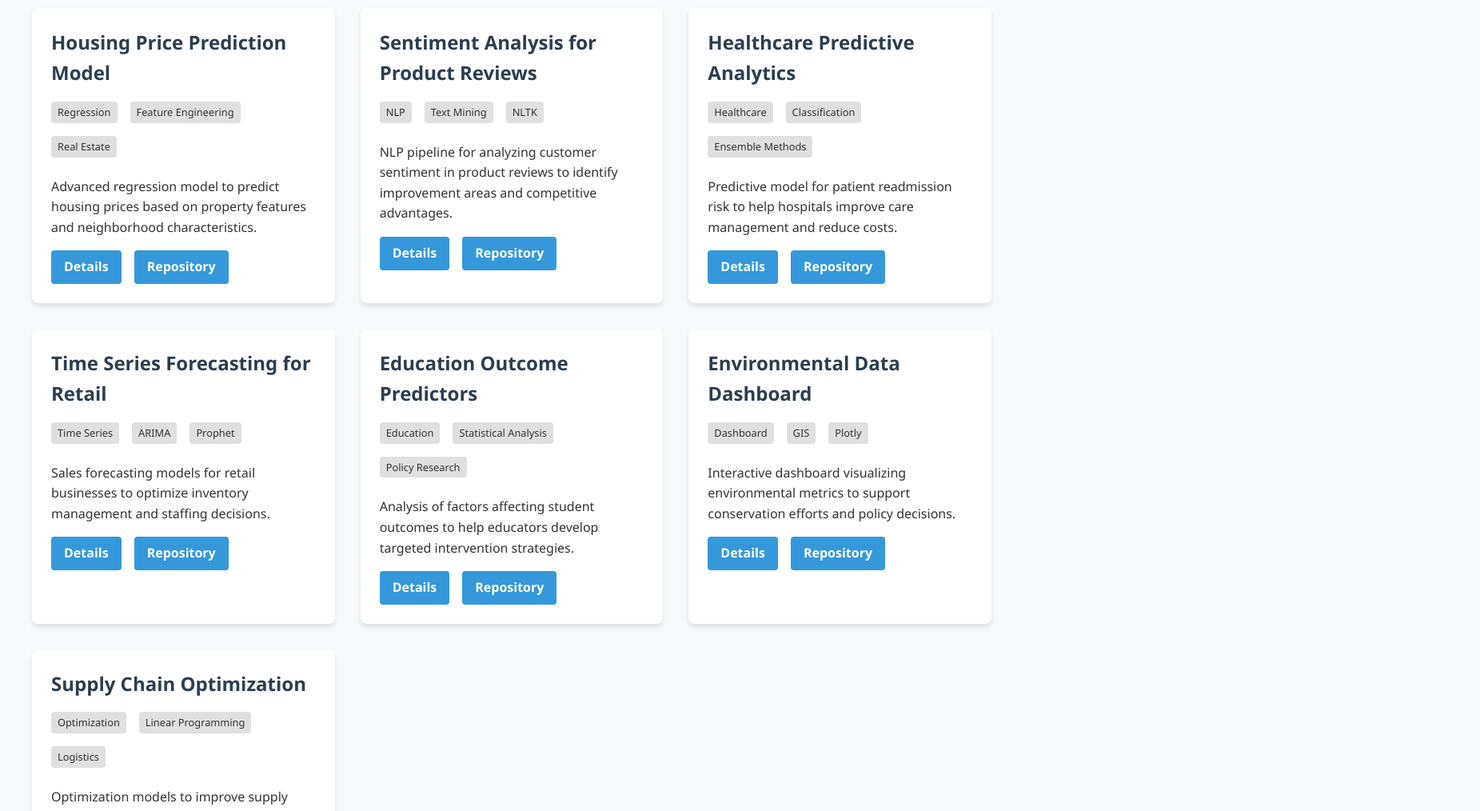
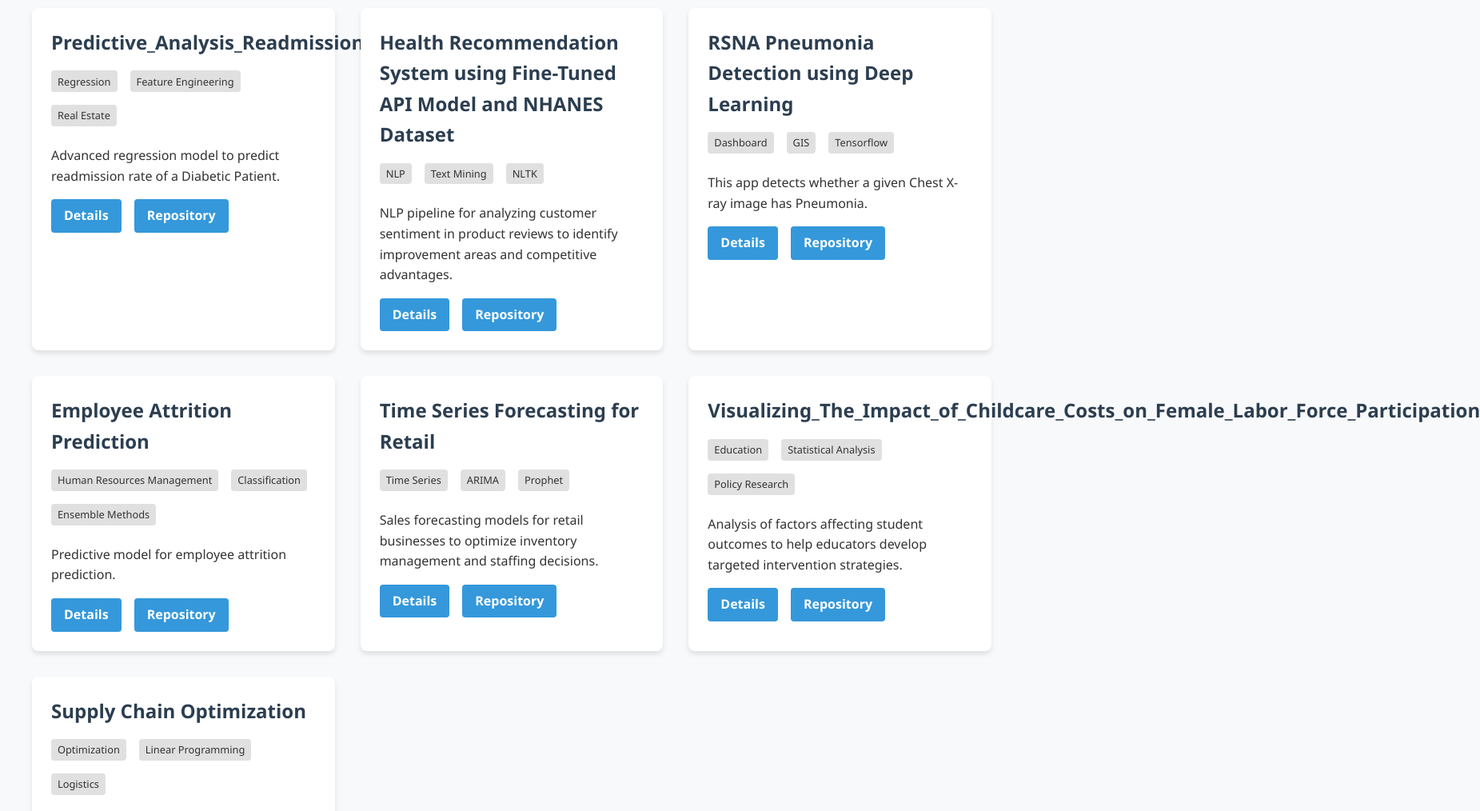
Before and after one commit to veera-bellevue/Veera-portfolio, a plain HTML site: page index.html in a window 1280 px wide. Shown: the part 1560-2574 px from the top of the page at 80% size, 1851 px wide, since content can reach past the window. Drawn offline with Linux system fonts and the light colour scheme.

Commit message:
updated the hyperlinks to project and made the names relevant

```diff
--- a/index.html
+++ b/index.html
@@ -330,7 +330,7 @@
                     <p>Analysis of how childcare costs impact women's workforce participation across U.S. states, providing actionable policy insights.</p>
                     <div class="project-links">
                         <a href="#" class="btn" onclick="openModal('project1')">Details</a>
-                        <a href="https://github.com/veera-bellevue/childcare-costs-labor-participation" class="btn" target="_blank">Repository</a>
+                        <a href="https://github.com/veera-bellevue/Visualizing_The_Impact_of_Childcare_Costs_on_Female_Labor_Force_Participation" class="btn" target="_blank">Repository</a>
                     </div>
                 </div>
 
@@ -346,43 +346,43 @@
                     <p>Advanced fraud detection system using ensemble methods and explainable AI techniques for transparent decision-making.</p>
                     <div class="project-links">
                         <a href="#" class="btn" onclick="openModal('project2')">Details</a>
-                        <a href="https://github.com/veera-bellevue/credit-card-fraud-detection" class="btn" target="_blank">Repository</a>
+                        <a href="https://github.com/veera-bellevue/Enhancing-Financial-Transaction-Security-with-Machine-Learning" class="btn" target="_blank">Repository</a>
                     </div>
                 </div>
 
                 <!-- Project 3 -->
                 <div class="project-card">
-                    <h3>Customer Segmentation Analysis</h3>
+                    <h3>Weather Prediction App</h3>
                     <div class="skills-list">
                         <span class="tag">Clustering</span>
                         <span class="tag">K-Means</span>
                         <span class="tag">Market Analysis</span>
                     </div>
-                    <p>Segmentation model to identify customer groups for targeted marketing strategies and personalized services.</p>
+                    <p>Simple Python app that predicts the weather in a given location.</p>
                     <div class="project-links">
                         <a href="#" class="btn" onclick="openModal('project3')">Details</a>
-                        <a href="https://github.com/veera-bellevue/Employee-Attrition-Prediction-with-Machine-Learning" class="btn" target="_blank">Repository</a>
+                        <a href="https://github.com/veera-bellevue/pythonProject" class="btn" target="_blank">Repository</a>
                     </div>
                 </div>
 
                 <!-- Project 4 -->
                 <div class="project-card">
-                    <h3>Housing Price Prediction Model</h3>
+                    <h3>Predictive_Analysis_Readmission_Rates_of_Diabetic_Patients</h3>
                     <div class="skills-list">
                         <span class="tag">Regression</span>
                         <span class="tag">Feature Engineering</span>
                         <span class="tag">Real Estate</span>
                     </div>
-                    <p>Advanced regression model to predict housing prices based on property features and neighborhood characteristics.</p>
+                    <p>Advanced regression model to predict readmission rate of a Diabetic Patient.</p>
                     <div class="project-links">
                         <a href="#" class="btn" onclick="openModal('project4')">Details</a>
-                        <a href="https://github.com/veera-bellevue/housing-price-prediction" class="btn" target="_blank">Repository</a>
+                        <a href="https://github.com/veera-bellevue/Preditive_Analysis_Readmission_Rates_of_Diabetic_Patients" class="btn" target="_blank">Repository</a>
                     </div>
                 </div>
 
                 <!-- Project 5 -->
                 <div class="project-card">
-                    <h3>Sentiment Analysis for Product Reviews</h3>
+                    <h3>Health Recommendation System using Fine-Tuned API Model and NHANES Dataset</h3>
                     <div class="skills-list">
                         <span class="tag">NLP</span>
                         <span class="tag">Text Mining</span>
@@ -391,26 +391,41 @@
                     <p>NLP pipeline for analyzing customer sentiment in product reviews to identify improvement areas and competitive advantages.</p>
                     <div class="project-links">
                         <a href="#" class="btn" onclick="openModal('project5')">Details</a>
-                        <a href="https://github.com/veera-bellevue/Enhancing-Financial-Transaction-Security-with-Machine-Learning" class="btn" target="_blank">Repository</a>
+                        <a href="https://github.com/veera-bellevue/health-recommendation-system" class="btn" target="_blank">Repository</a>
                     </div>
                 </div>
 
                 <!-- Project 6 -->
                 <div class="project-card">
-                    <h3>Healthcare Predictive Analytics</h3>
+                    <h3>RSNA Pneumonia Detection using Deep Learning</h3>
                     <div class="skills-list">
-                        <span class="tag">Healthcare</span>
-                        <span class="tag">Classification</span>
-                        <span class="tag">Ensemble Methods</span>
+                        <span class="tag">Dashboard</span>
+                        <span class="tag">GIS</span>
+                        <span class="tag">Tensorflow</span>
                     </div>
-                    <p>Predictive model for patient readmission risk to help hospitals improve care management and reduce costs.</p>
+                    <p>This app detects whether a given Chest X-ray image has Pneumonia.</p>
                     <div class="project-links">
-                        <a href="#" class="btn" onclick="openModal('project6')">Details</a>
-                        <a href="https://github.com/veera-bellevue/healthcare-predictive-analytics" class="btn" target="_blank">Repository</a>
+                        <a href="#" class="btn" onclick="openModal('project9')">Details</a>
+                        <a href="https://github.com/veera-bellevue/RSNA-Pneumonia-Detection" class="btn" target="_blank">Repository</a>
                     </div>
                 </div>
 
                 <!-- Project 7 -->
+                <div class="project-card">
+                    <h3>Employee Attrition Prediction</h3>
+                    <div class="skills-list">
+                        <span class="tag">Human Resources Management</span>
+                        <span class="tag">Classification</span>
+                        <span class="tag">Ensemble Methods</span>
+                    </div>
+                    <p>Predictive model for employee attrition prediction.</p>
+                    <div class="project-links">
+                        <a href="#" class="btn" onclick="openModal('project6')">Details</a>
+                        <a href="https://github.com/veera-bellevue/Employee-Attrition-Prediction-with-Machine-Learning" class="btn" target="_blank">Repository</a>
+                    </div>
+                </div>
+
+                <!-- Project 8 -->
                 <div class="project-card">
                     <h3>Time Series Forecasting for Retail</h3>
                     <div class="skills-list">
@@ -427,7 +442,7 @@
 
                 <!-- Project 8 -->
                 <div class="project-card">
-                    <h3>Education Outcome Predictors</h3>
+                    <h3>Visualizing_The_Impact_of_Childcare_Costs_on_Female_Labor_Force_Participation</h3>
                     <div class="skills-list">
                         <span class="tag">Education</span>
                         <span class="tag">Statistical Analysis</span>
@@ -440,20 +455,7 @@
                     </div>
                 </div>
 
-                <!-- Project 9 -->
-                <div class="project-card">
-                    <h3>Environmental Data Dashboard</h3>
-                    <div class="skills-list">
-                        <span class="tag">Dashboard</span>
-                        <span class="tag">GIS</span>
-                        <span class="tag">Plotly</span>
-                    </div>
-                    <p>Interactive dashboard visualizing environmental metrics to support conservation efforts and policy decisions.</p>
-                    <div class="project-links">
-                        <a href="#" class="btn" onclick="openModal('project9')">Details</a>
-                        <a href="https://github.com/veera-bellevue/RSNA-Pneumonia-Detection" class="btn" target="_blank">Repository</a>
-                    </div>
-                </div>
+
 
                 <!-- Project 10 -->
                 <div class="project-card">
```
